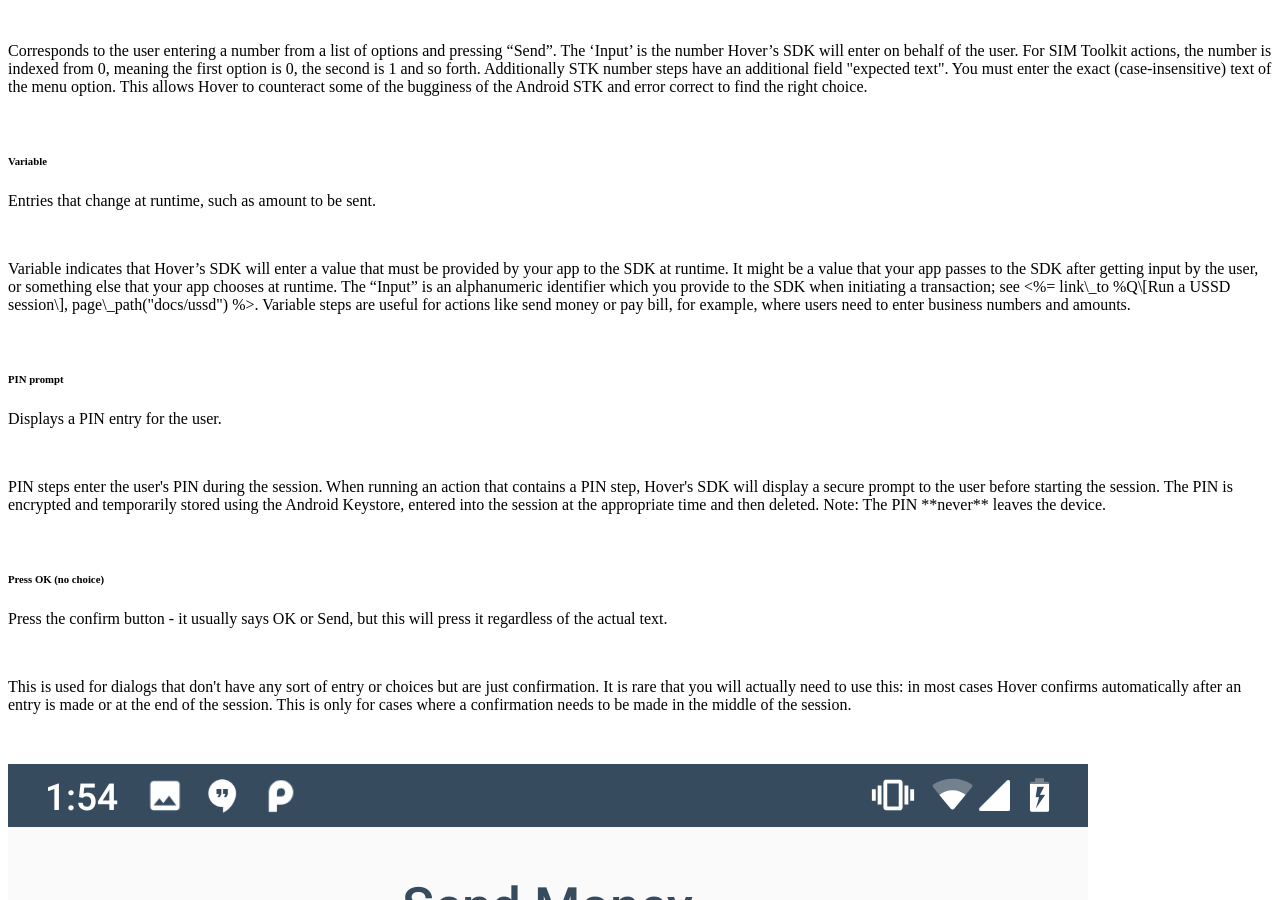
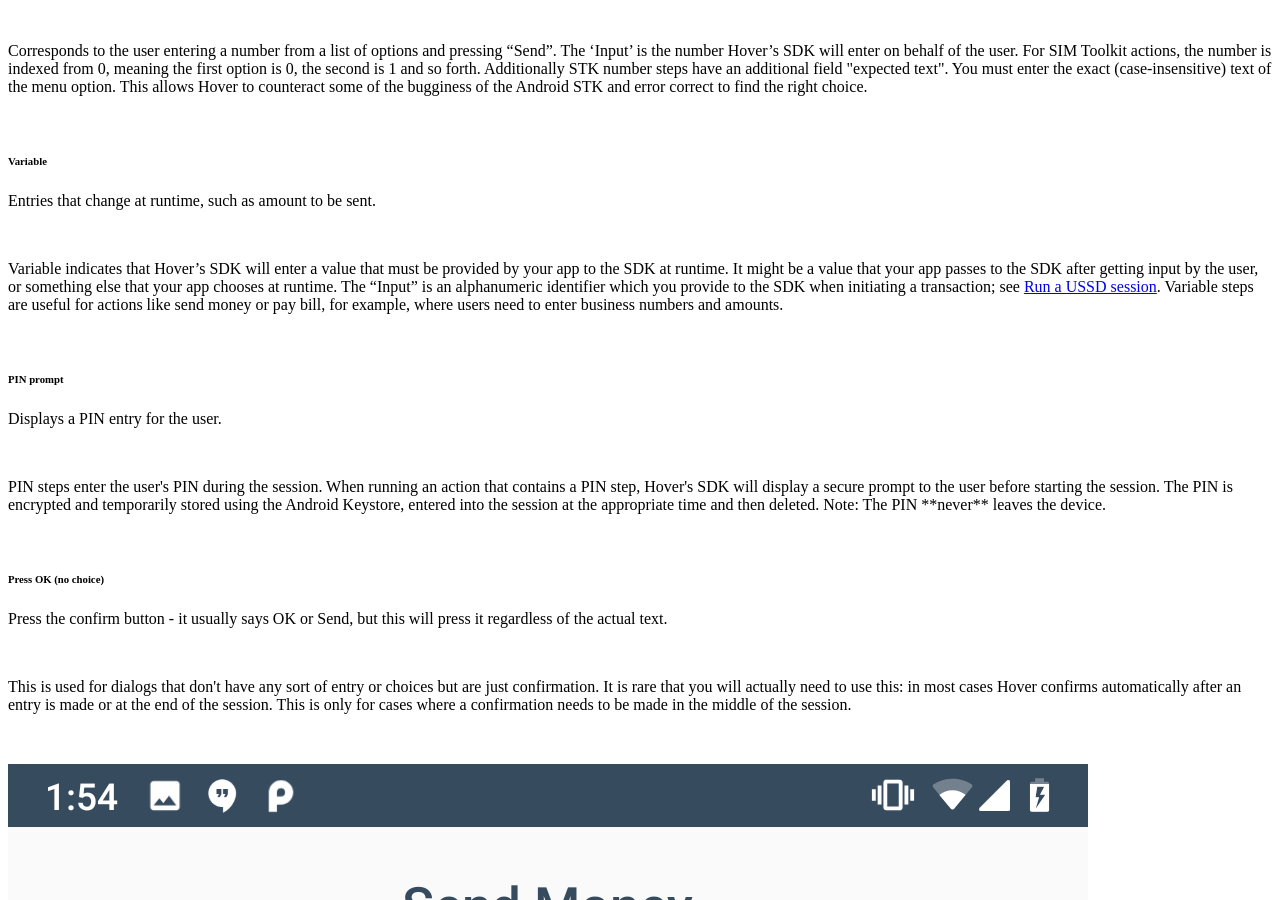
Before and after one commit to UseHover/hover-docs, a Jekyll site: the page built from actions.md, in a window 1280 px wide and 900 px high, scrolled down 1691 px. Built offline with Jekyll 4.4.1, drawn with Linux system fonts in a browser that asks for light colours; nearby versions of some CDN libraries; a style sheet for code colours, icons or effects is not loaded; part of the change alters nothing that is shown.

Commit message:
Link Fix

```diff
--- a/_includes/step_types.html
+++ b/_includes/step_types.html
@@ -8,7 +8,7 @@
 <h6>Variable</h6>
 <p>Entries that change at runtime, such as amount to be sent.</p>
 <br />
-<p>Variable indicates that Hover’s SDK will enter a value that must be provided by your app to the SDK at runtime. It might be a value that your app passes to the SDK after getting input by the user, or something else that your app chooses at runtime. The “Input” is an alphanumeric identifier which you provide to the SDK when initiating a transaction; see <%= link\_to %Q\[Run a USSD session\], page\_path("docs/ussd") %>. Variable steps are useful for actions like send money or pay bill, for example, where users need to enter business numbers and amounts.</p>
+<p>Variable indicates that Hover’s SDK will enter a value that must be provided by your app to the SDK at runtime. It might be a value that your app passes to the SDK after getting input by the user, or something else that your app chooses at runtime. The “Input” is an alphanumeric identifier which you provide to the SDK when initiating a transaction; see <a href="docs.usehover.com/ussd">Run a USSD session</a>. Variable steps are useful for actions like send money or pay bill, for example, where users need to enter business numbers and amounts.</p>
 <br />
 <h6>PIN prompt</h6>
 <p>Displays a PIN entry for the user.</p>
```
